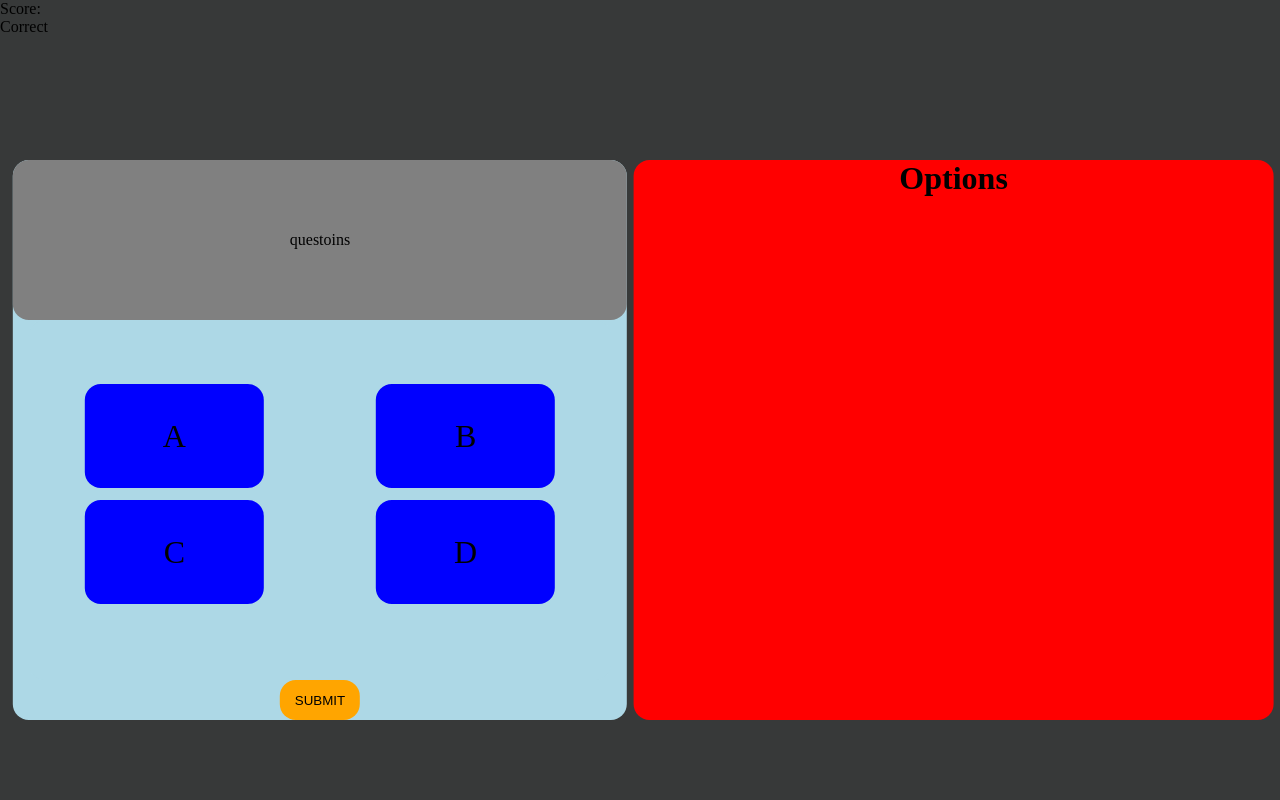
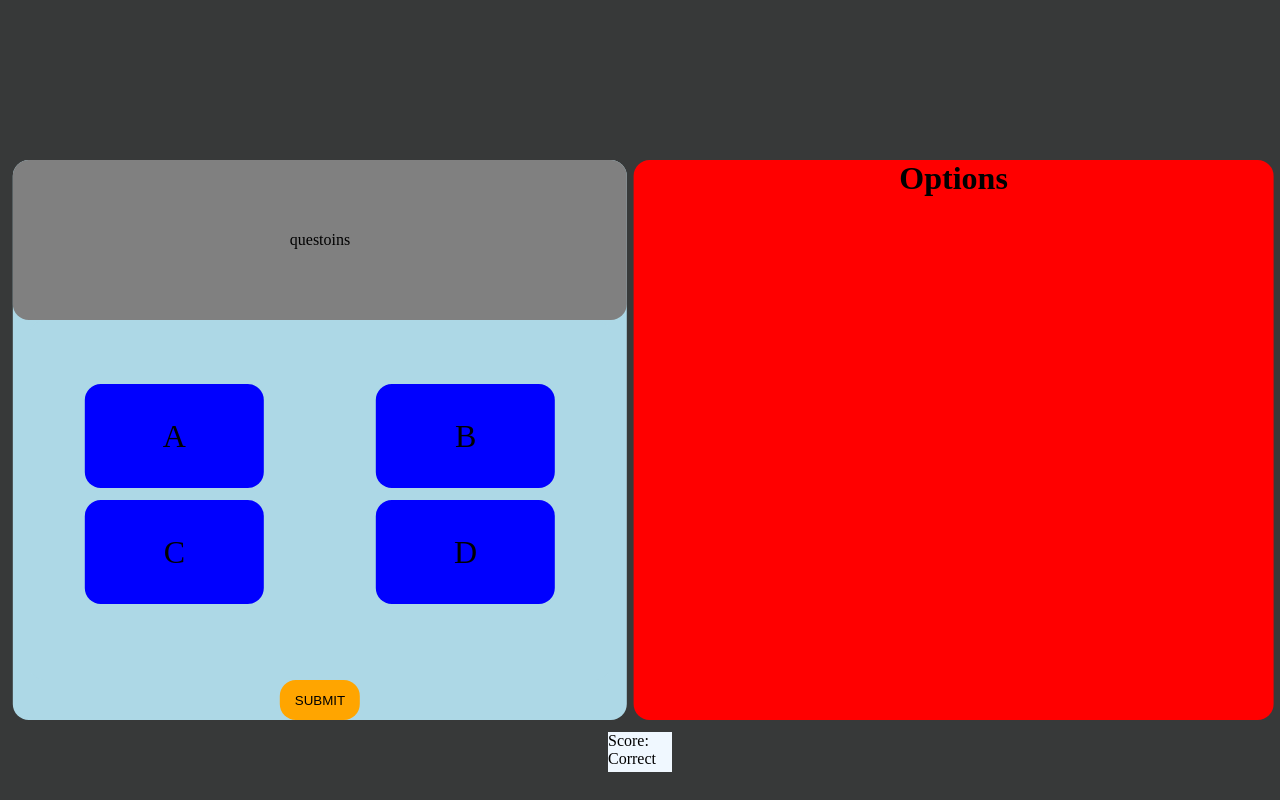
Before and after one commit to bishaladhikarix/quiz, a plain HTML site: page Client/index.html in a window 1280 px wide. Drawn offline with Linux system fonts and the light colour scheme; no server answers.

Commit message:
styled the boxes

```diff
--- a/Client/style.css
+++ b/Client/style.css
@@ -70,6 +70,7 @@ body{
     justify-content: center;
     align-items: center;
     font-size: 4vh;
+
 }
 
 .option-c,.option-d{
@@ -84,7 +85,8 @@ body{
     font-size: 4vh;
 }
 .option-a:hover,.option-b:hover,.option-c:hover,.option-d:hover{
-    background-color: aliceblue;
+
+    cursor: pointer;
 }
 
 
@@ -135,3 +137,13 @@ body{
 .submit:hover{
     background-color: rgb(11, 186, 244);
 }
+
+.score-result{
+    height: 5vh;
+    width: 5vw;
+    background-color: aliceblue;
+    position: absolute;
+    top: 94%;
+    left:50%;
+    transform: translate(-50%, -50%);
+}
```
